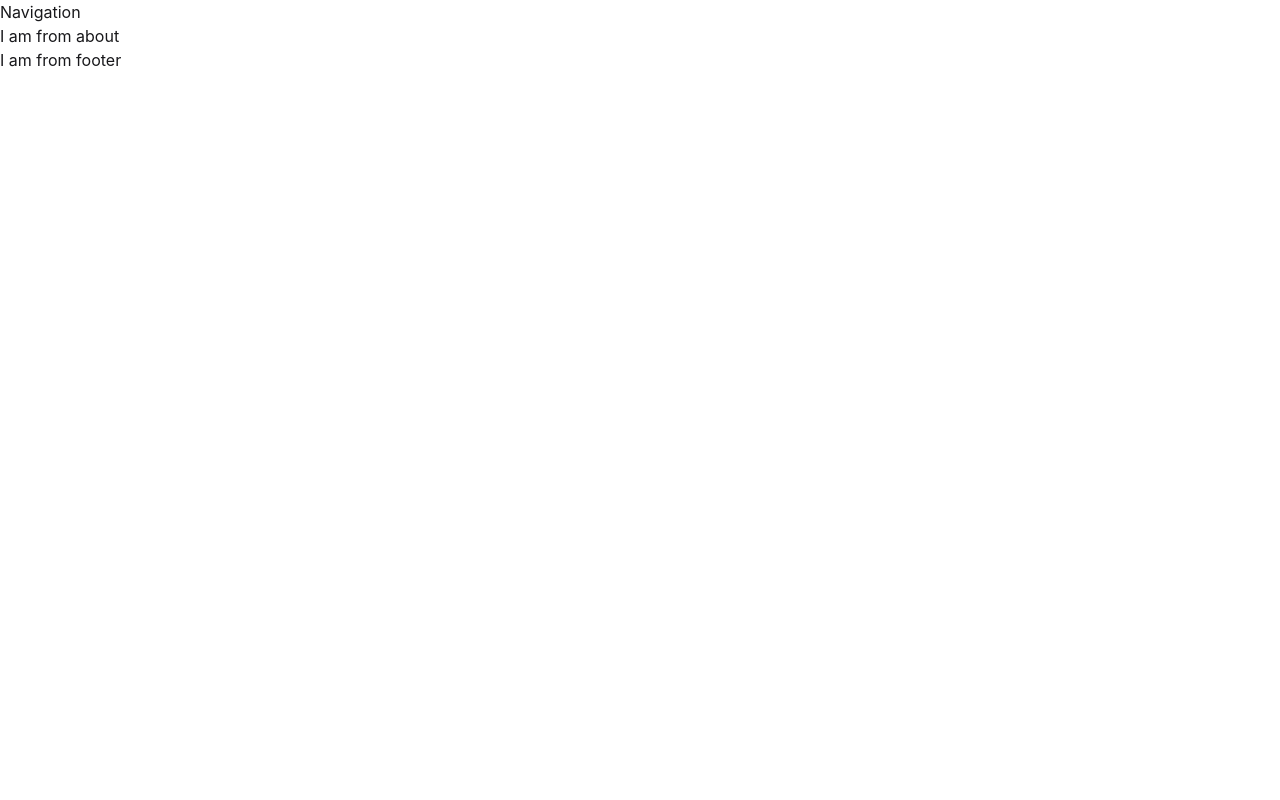
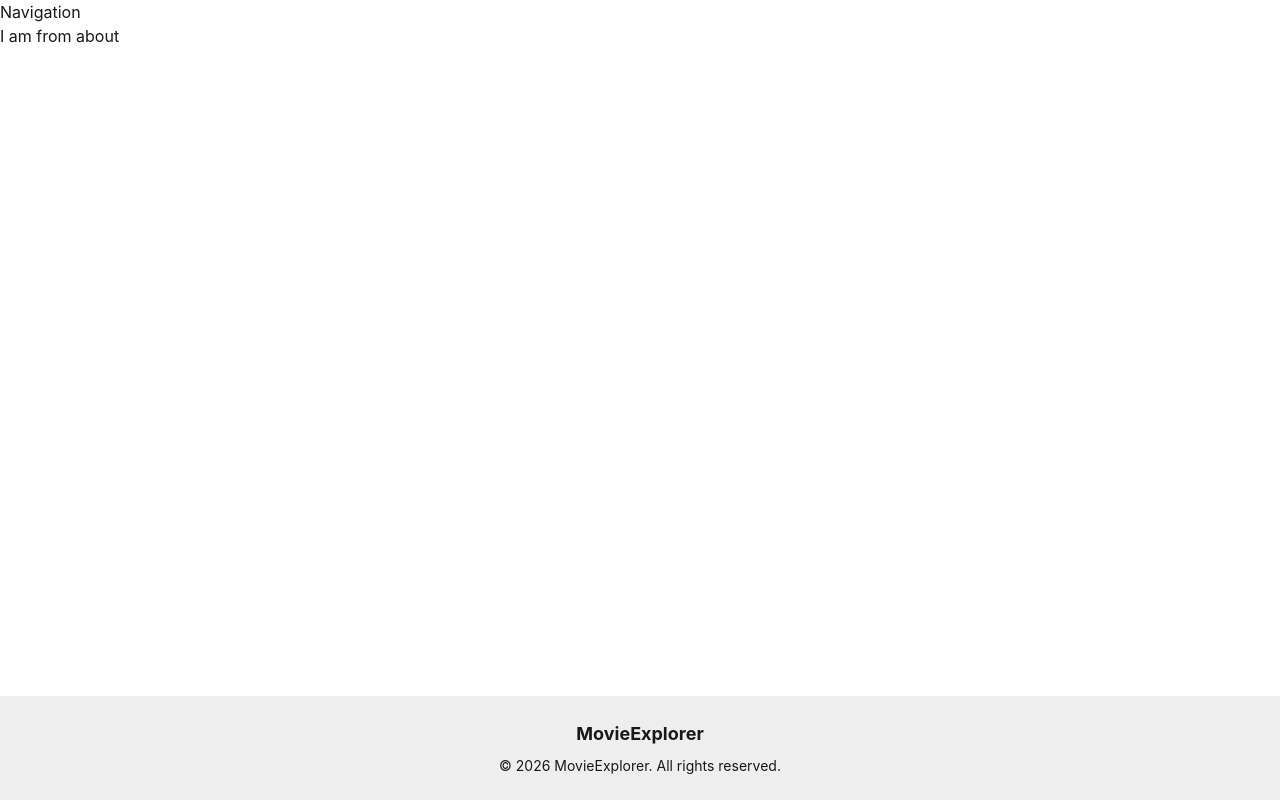
Before and after one commit to kamrul25/movie-explorer, a React (Vite) app: page /about in a window 1280 px wide. Built offline with nearby package versions, Linux system fonts and the light colour scheme.

Commit message:
Decalre Footer

```diff
--- a/src/components/Footer.jsx
+++ b/src/components/Footer.jsx
@@ -1,5 +1,13 @@
-const Footer =()=>{
-    return (<h2>I am from footer</h2>);
-}
+
+const Footer = () => {
+  return (
+    <footer className="footer footer-center p-6 bg-base-300 text-base-content mt-auto">
+      <aside>
+        <p className="font-bold text-lg">MovieExplorer</p>
+        <p>© 2026 MovieExplorer. All rights reserved.</p>
+      </aside>
+    </footer>
+  );
+};
 
 export default Footer;
```
